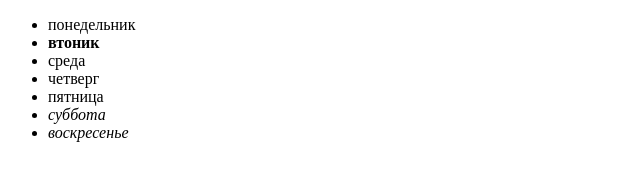
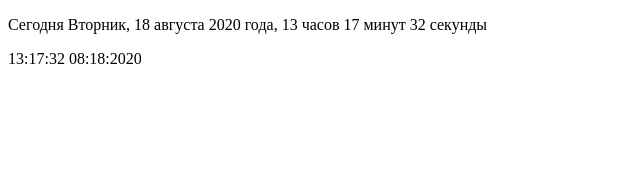
Before and after one commit to 3xter99/styde_JS14.HARD, a plain HTML site: page index.html in a window 1280 px wide. Shown: the whole page, without its empty margins (0-640 px from the left). Drawn offline with Linux system fonts and the light colour scheme.

Commit message:
Did lesson09

```diff
--- a/app.js
+++ b/app.js
@@ -1,18 +1,83 @@
-let week = ['понедельник','втоник','среда','четверг','пятница','суббота','воскресенье']
-let list = document.querySelector('.list')
-let data = new Date()
-let weekDay = data.getDay() - 1
-console.log(weekDay);
+
+let text = document.querySelector('.text')
+let miniText = document.querySelector('.mini-text')
+
+const printDate = function() {
+
+    let data = new Date();
+    let year = data.getFullYear();
+    let numberMonth = data.getMonth();
+    let numberWeekDay = data.getDay()
+    let day = data.getDate()
+    let numberHour = data.getHours();
+    let numberMinutes = data.getMinutes();
+    let seconds = data.getSeconds();
+    let month;
+    let weekDay;
 
 
-week.forEach((item, index) => {
-    let li = document.createElement('li')
-    if (item === 'суббота' || item === 'воскресенье' ) {
-        li.style.fontStyle = 'italic'
+    switch (numberMonth)
+    {
+        case 0: month="января"; break;
+        case 1: month="февраля"; break;
+        case 2: month="марта"; break;
+        case 3: month="апреля"; break;
+        case 4: month="мае"; break;
+        case 5: month="июня"; break;
+        case 6: month="июля"; break;
+        case 7: month="августа"; break;
+        case 8: month="сентября"; break;
+        case 9: month="октября"; break;
+        case 10: month="ноября"; break;
+        case 11: month="декабря"; break;
     }
-    if (index === weekDay) {
-        li.style.fontWeight = 'bold'
+
+    switch (numberWeekDay) {
+        case 0: weekDay="Воскресенье"; break;
+        case 1: weekDay="Понедельник"; break;
+        case 2: weekDay="Вторник"; break;
+        case 3: weekDay="Среда"; break;
+        case 4: weekDay="Четверг"; break;
+        case 5: weekDay="Пятница"; break;
+        case 6: weekDay="Суббота"; break;
     }
-    li.textContent = item
-    list.appendChild(li)
-})
+
+    let hourWord = numberHour === 0 || numberHour >= 5 && numberHour <= 20 ? 'часов' : numberHour >=2 &&
+    numberHour <= 4 || numberHour === 22 || numberHour === 23 ? 'часа' : 'час';
+
+    let minutesWord = numberMinutes % 10 === 1 ? 'минута' : numberMinutes >= 5 && numberMinutes <=20 ||
+        numberMinutes >= 25 && numberMinutes <= 30 || numberMinutes >= 35 && numberMinutes <=40 ||
+        numberMinutes >= 45 && numberMinutes <=50 || numberMinutes >= 55 && numberMinutes <= 60 || numberMinutes === 0? 'минут' : 'минуты';
+
+    let secondsWord = seconds % 10 === 1 ? 'секунда' : seconds >= 5 && seconds <=20 ||
+    seconds >= 25 && seconds <= 30 || seconds >= 35 && seconds <=40 ||
+    seconds >= 45 && seconds <=50 || seconds >= 55 && seconds <= 60  || seconds === 0? 'секунд' : 'секунды';
+
+    // let li = document.createElement('li')
+    text.textContent = `Сегодня ${weekDay}, ${day} ${month} ${year} года, ${numberHour} ${hourWord} ${numberMinutes} ${minutesWord} ${seconds} ${secondsWord}`;
+    // list.appendChild(li);
+}
+
+setInterval(printDate, 1000);
+
+const addZero = n => n < 10 ? '0'+ n : n;
+
+const miniData = function () {
+
+    let data = new Date();
+    let year = data.getFullYear();
+    let numberMonth = data.getMonth() + 1;
+    let numberWeekDay = data.getDay()
+    let day = data.getDate()
+    let numberHour = data.getHours();
+    let numberMinutes = data.getMinutes();
+    let seconds = data.getSeconds();
+    let month;
+    let weekDay;
+
+    miniText.textContent = `${addZero(numberHour)}:${addZero(numberMinutes)}:${addZero(seconds)}  ${addZero(numberMonth)}:${addZero(day)}:${addZero(year)}`;
+
+
+}
+
+setInterval(miniData, 1000)
--- a/index.html
+++ b/index.html
@@ -9,7 +9,9 @@
 </head>
 <body>
 <div class="container">
-    <ul class="list"></ul>
+<!--    <ul class="list"></ul>-->
+    <p class="text"></p>
+    <p class="mini-text"></p>
 </div>
 <script src="app.js"></script>
 </body>
```
